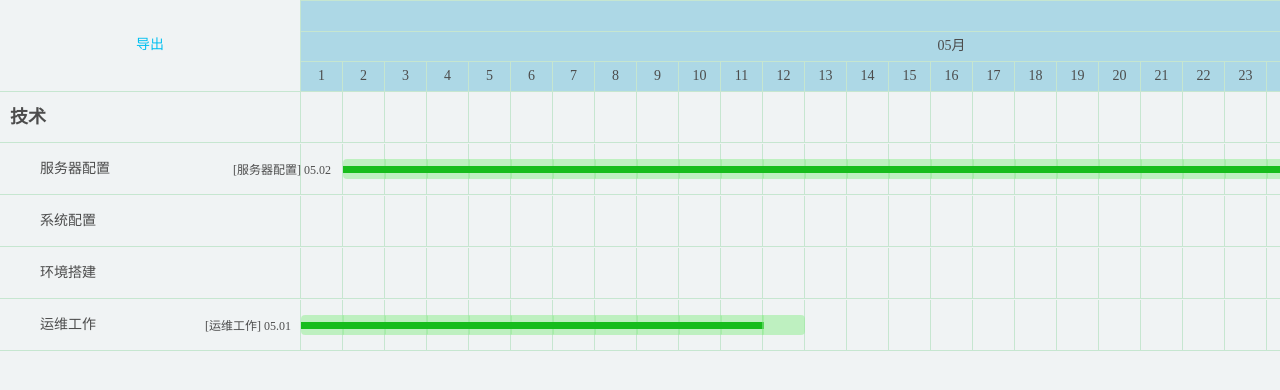
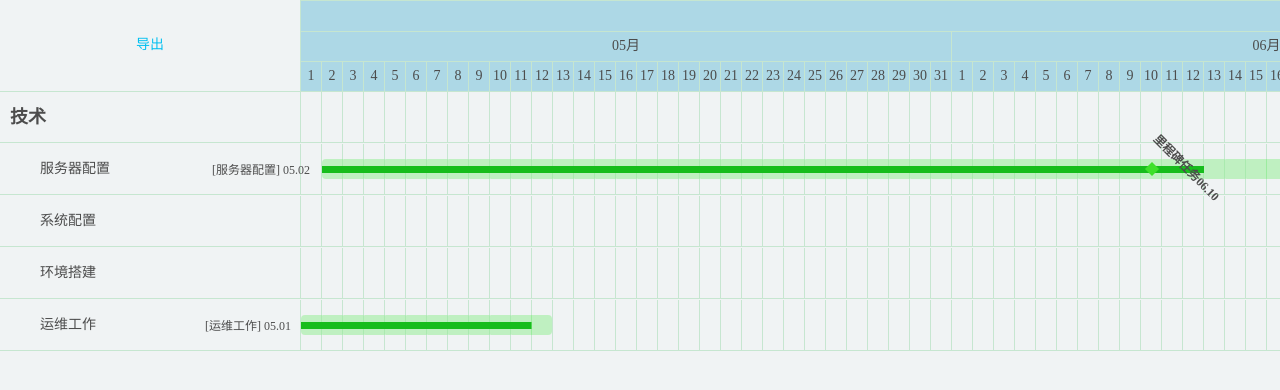
Before and after one commit to eightpigs/gantt, a plain HTML site: page index.html in a window 1280 px wide. Shown: the top 390 px of the page. Drawn offline with Linux system fonts and the light colour scheme.

Commit message:
修改每天的格子宽度

```diff
--- a/css/index.css
+++ b/css/index.css
@@ -1,5 +1,6 @@
 @charset "utf-8";
 /* CSS Document */
+html{background-color: #F0F3F4;}
 body{margin:0; padding:0;  font-family: '黑体'; font-size: 14px; background-color: #F0F3F4; color: #4c4c4c; height: 100%;}
 h1,h2,h3,p,img,dl,dt,dd,ul,li,input,span{ margin:0; padding:0; border:0; list-style:none;}
 a{color:#575757; text-decoration:none;}
@@ -11,8 +12,9 @@ a{color:#575757; text-decoration:none;}
 }
 
 .gantt{
-    width: 999999999px;
+    width: 9999999999px;
     height: auto;
+    background-color: #F0F3F4;
 }
 
 .gantt-task{
@@ -20,6 +22,7 @@ a{color:#575757; text-decoration:none;}
     height: 600px;
     display: block;
     float: left;
+    background-color: #F0F3F4;
 }
 
 .gantt-task-parent{
@@ -99,7 +102,7 @@ a{color:#575757; text-decoration:none;}
 }
 
 .gantt-date-day{
-    width:41px;
+    width:20px;
     height:50px;
     float: left;
     border-right: 1px solid rgb(198, 230, 208);
@@ -114,7 +117,7 @@ a{color:#575757; text-decoration:none;}
 }
 
 .gantt-line{
-    width: 43px;
+    width: 21px;
     height: 10px;
     margin-top: 14.5px;
     background-color: rgba(144, 238, 144, 0.51);
@@ -128,14 +131,14 @@ a{color:#575757; text-decoration:none;}
 }
 
 .gantt-line_completed{
-    width:43px;
+    width:21px;
     height:7px;
     float: left;
     background-color: rgb(23, 189, 28);
 }
 
 .gantt-line_overdue{
-    width:43px;
+    width:21px;
     height:7px;
     float: left;
     background-color: red;
@@ -144,9 +147,9 @@ a{color:#575757; text-decoration:none;}
 .gantt-task-milestone{
     border-color: #3ee02b;
     border-style: solid;
-    border-width: 6px;
+    border-width: 5px;
     margin:0 auto;
-    margin-top:-3px;
+    margin-top:-2px;
     width: 0;
     height: 0;
     -moz-transform:rotate(45deg);
@@ -166,12 +169,13 @@ a{color:#575757; text-decoration:none;}
     position:absolute;
     font-weight: bold;
     font-size:12px;
-    margin-top:-44px;
+    margin-top:-50px;
+    margin-left: -20px;
     white-space:nowrap;
-    -moz-transform:rotate(-45deg);
-    -webkit-transform:rotate(-45deg);
-    -o-transform:rotate(-45deg);
-    transform:rotate(-45deg);
+    -moz-transform:rotate(0deg);
+    -webkit-transform:rotate(0deg);
+    -o-transform:rotate(0deg);
+    transform:rotate(0deg);
 }
 
 .gantt-baseline{
```
